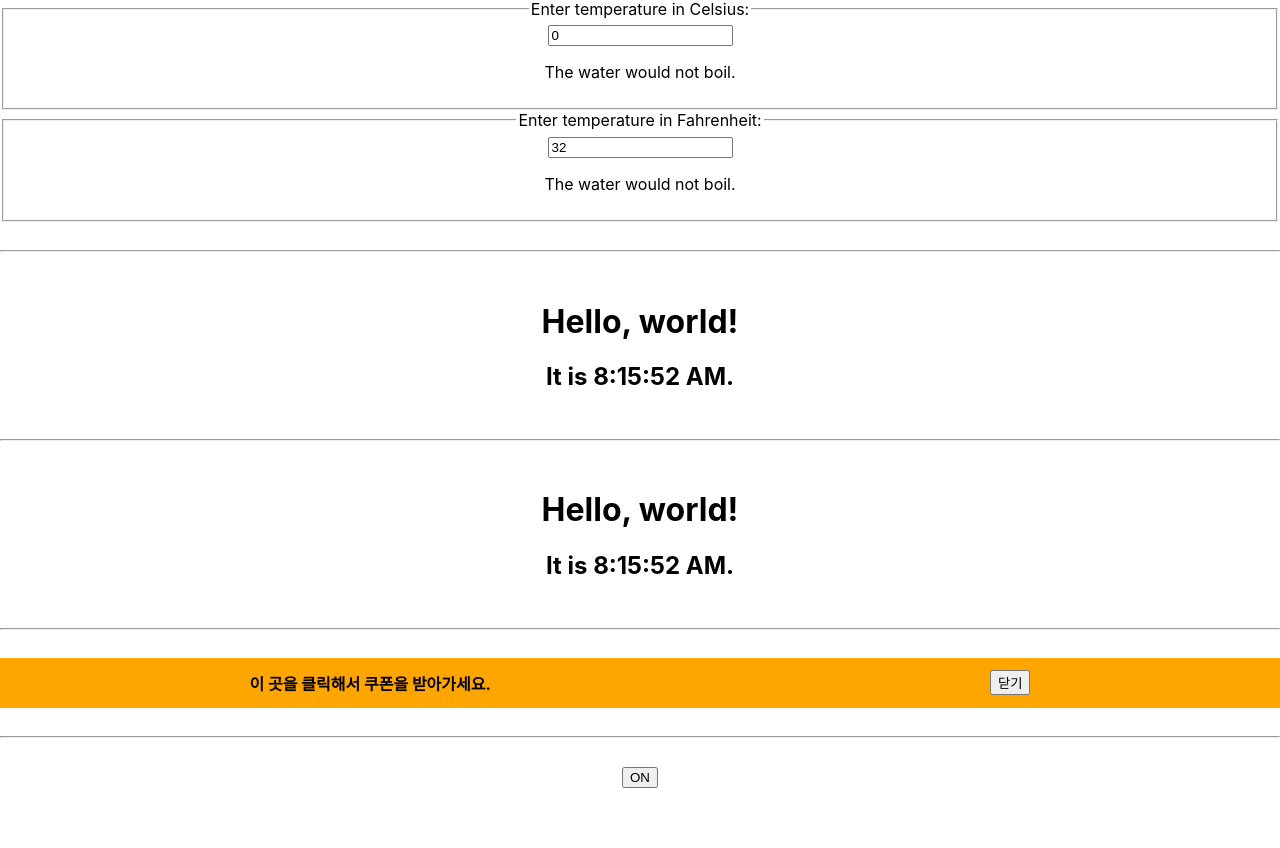
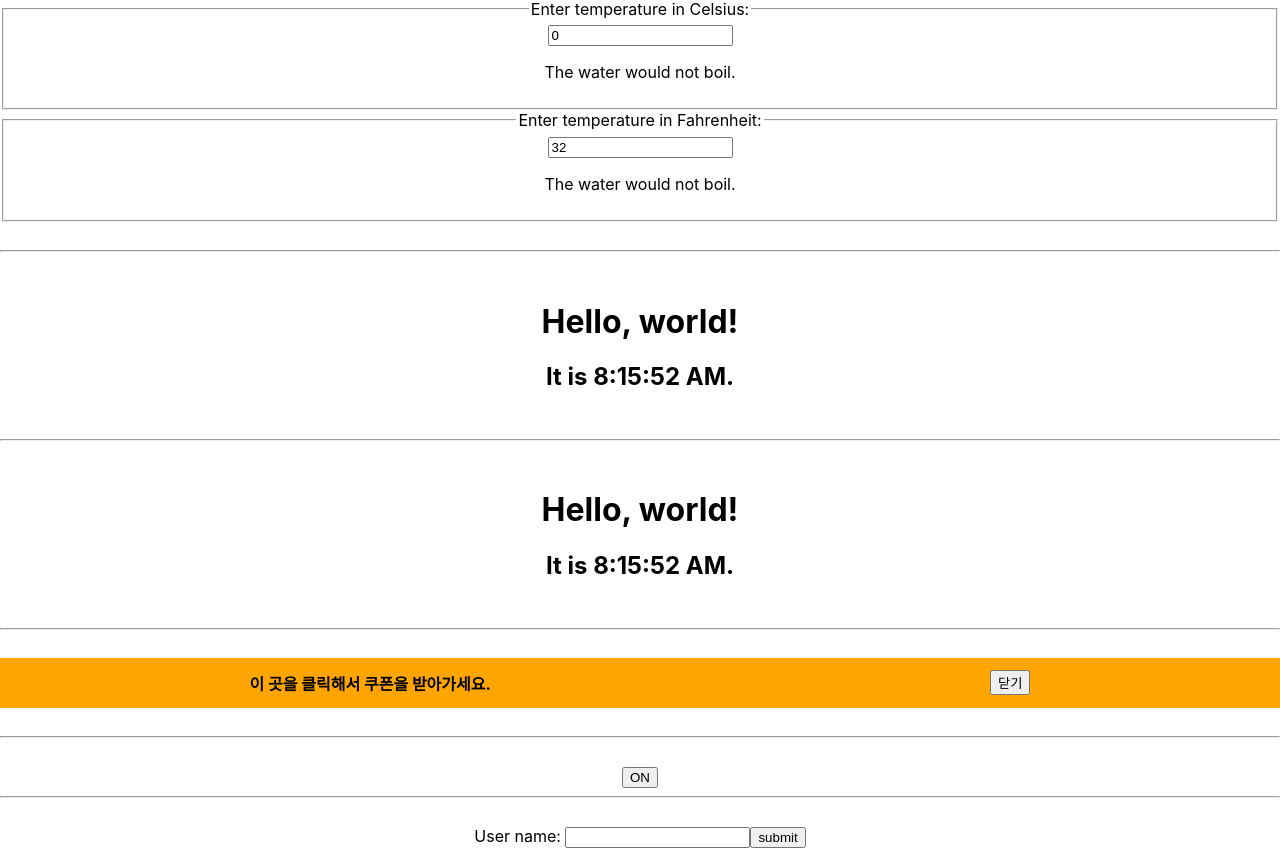
Before and after one commit to zzzwahoon/React_fromBasic, a React (Create React App) app in the folder CreateReactApp/my-app/: page / in a window 1280 px wide. Shown: the part 163-1011 px from the top of the page. Before the commit the page ends 951 px from the top, so only its background shows below. Built offline with nearby package versions, Linux system fonts and the light colour scheme.

Commit message:
리스트와 key / 폼과 이벤트 제어하기 - 07. 폼과 제어 컴포넌트

```diff
--- a/CreateReactApp/my-app/src/App.js
+++ b/CreateReactApp/my-app/src/App.js
@@ -6,6 +6,7 @@ import Clock from './components/classClock';
 import FunctionClock from './components/FunctionClock';
 import Banner from './components/Banner';
 import Toggle from './components/toggle';
+import SimpleForm from './components/SimpleForm';
 
 function App() {
   return (
@@ -31,6 +32,10 @@ function App() {
       <hr />
       <br />
       <Toggle />
+      <br />
+      <hr />
+      <br />
+      <SimpleForm />
     </div>
   );
 }
--- /dev/null
+++ b/CreateReactApp/my-app/src/components/SimpleForm.js
@@ -0,0 +1,29 @@
+import React, { useState } from 'react';
+
+export default function SimpleForm() {
+  const [username, setUsername] = useState('');
+
+  const handleChange = (e) => {
+    setUsername(e.target.value);
+  };
+
+  const handleSubmit = (e) => {
+    e.preventDefault();
+    alert(username);
+  };
+
+  // e.target.value ?
+
+  return (
+    <form onSubmit={handleSubmit}>
+      <label>User name: </label>
+      <input
+        type="text"
+        name="user name"
+        onChange={handleChange}
+        value={username}
+      />
+      <input type="submit" value="submit" />
+    </form>
+  );
+}
```
